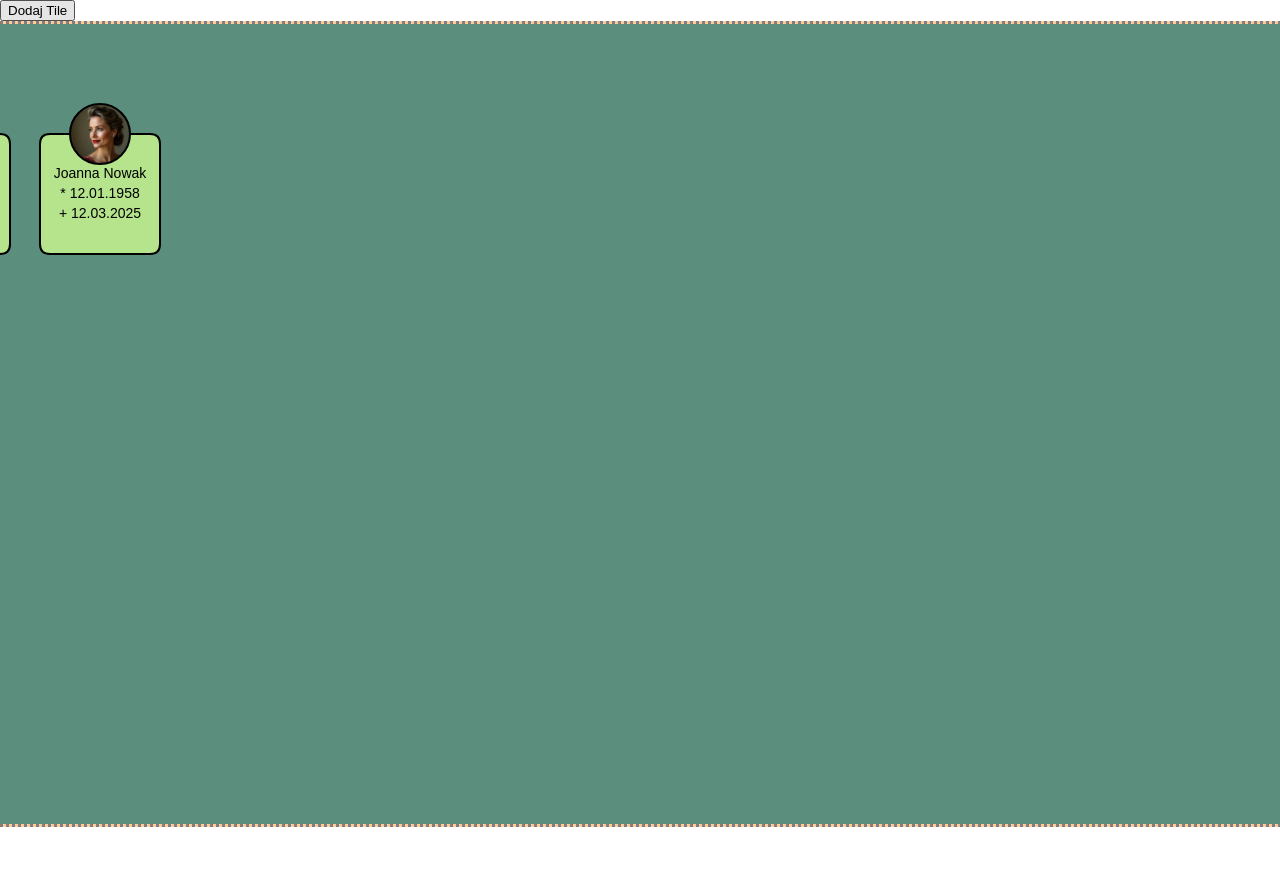
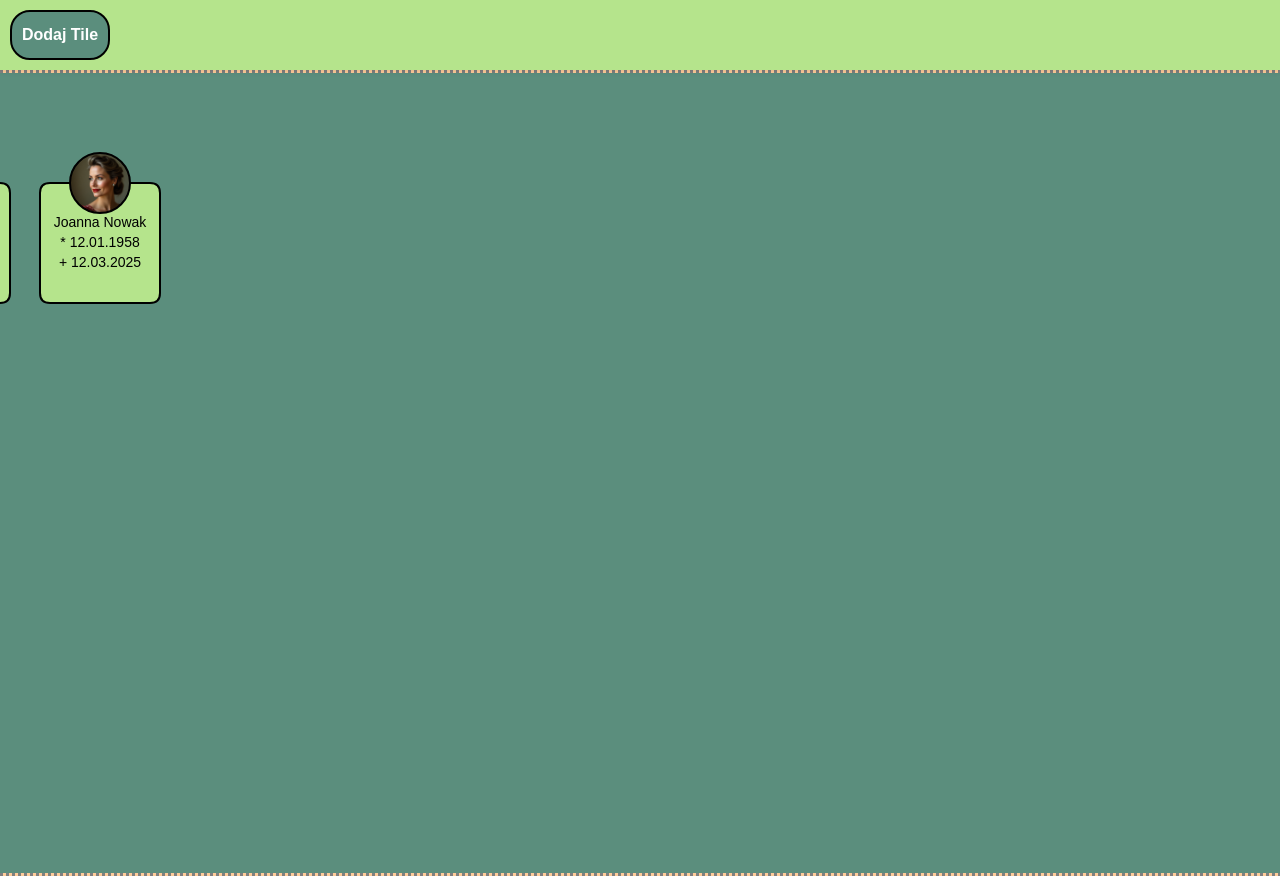
Before and after one commit to schodekWgorach/ps021a_tile_tree, a React (Create React App) app: page / in a window 1280 px wide. Shown: the top 876 px of the page. Before the commit the page ends 827 px from the top, so only its background shows below. Built offline with nearby package versions, Linux system fonts and the light colour scheme.

Commit message:
working with navbar and tile

```diff
--- a/src/style.scss
+++ b/src/style.scss
@@ -81,3 +81,31 @@ canvas {
     background-color: $pastel-blue-dark; // Ciemniejszy pastelowy niebieski
   }
 }
+
+.navbar {
+  position: sticky;
+  top: 0;
+  background-color: #b5e48c; // Tło takie samo jak kafelki
+  padding: 10px;
+  display: flex;
+  justify-content: flex-start; // Przesunięcie przycisku w prawą stronę
+  align-items: center;
+  box-shadow: 0 2px 5px rgba(0, 0, 0, 0.1);
+
+  button {
+    width: 100px; // Szerokość przycisku
+    height: 50px; // Wysokość przycisku
+    background-color: #5b8e7d; // Kolor przycisku
+    color: white;
+    border: 2px solid black; // Obramowanie przycisku
+    border-radius: 20px; // Zaokrąglenie rogów
+    font-size: 16px;
+    font-weight: bold;
+    cursor: pointer;
+    transition: background-color 0.3s ease;
+
+    &:hover {
+      background-color: #86a8cf; // Kolor przycisku po najechaniu
+    }
+  }
+}
```
